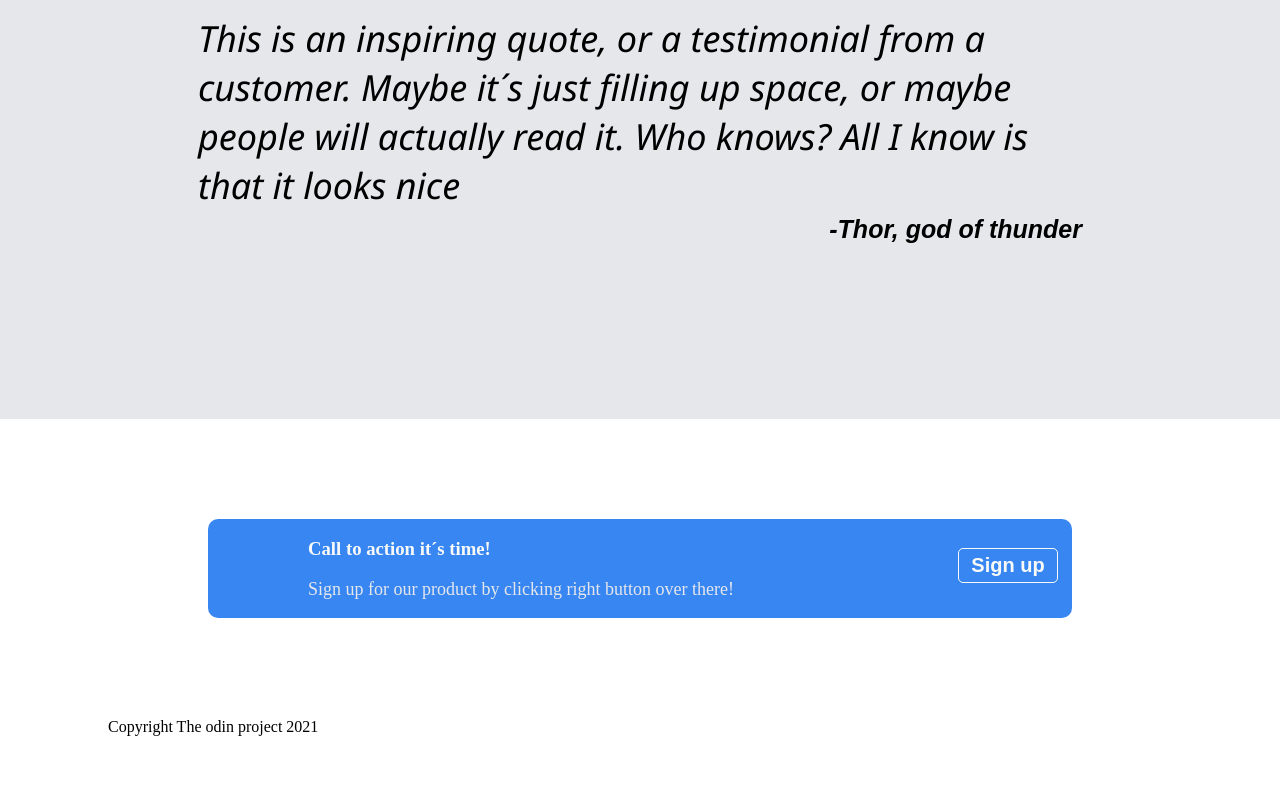
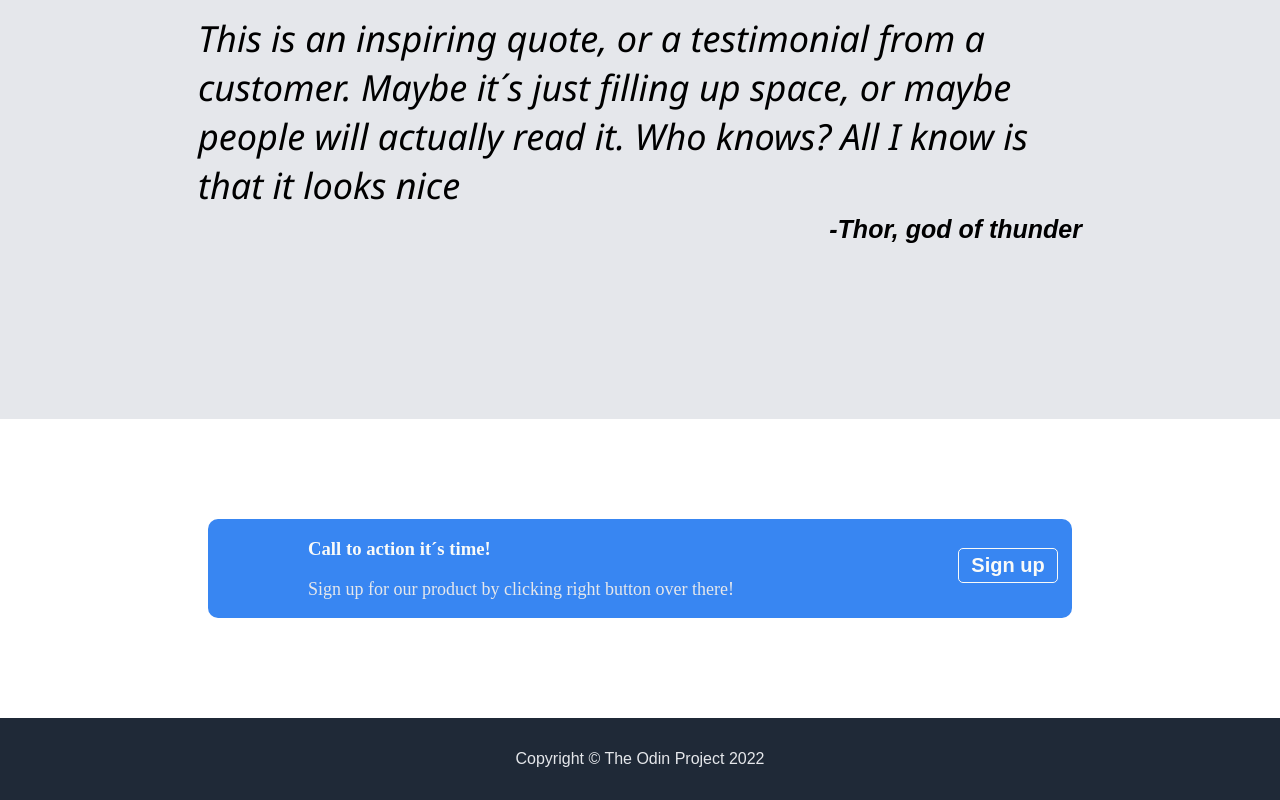
Before and after one commit to afmurillo97/Landing_Page, a plain HTML site: page index.html in a window 1280 px wide. Shown: the part 1119-1919 px from the top of the page. Before the commit the page ends 1863 px from the top, so only its background shows below. Drawn offline with Linux system fonts and the light colour scheme.

Commit message:
The footer and the project are donegit status!

```diff
--- a/index.html
+++ b/index.html
@@ -49,6 +49,6 @@
         <button class="signUp2" type="button">Sign up</button>
         </div>
     </div>
-    <div class="footer">Copyright The odin project 2021</div>
+    <div class="footer">Copyright © The Odin Project 2022</div>
 </body>
 </html>
--- a/style.css
+++ b/style.css
@@ -162,3 +162,14 @@ button.signUp2:hover {
     background-color: #e5e7eb;
     color: #3886f2;
 }
+.footer {
+    position:static;
+    margin: auto -120px -20px -120px;
+    height: 82px;
+    display: flex;
+    align-items: center;;
+    justify-content: center;
+    background: #1f2937;
+    color: #e5e7eb;
+    font-family: sans-serif;
+  }
```
